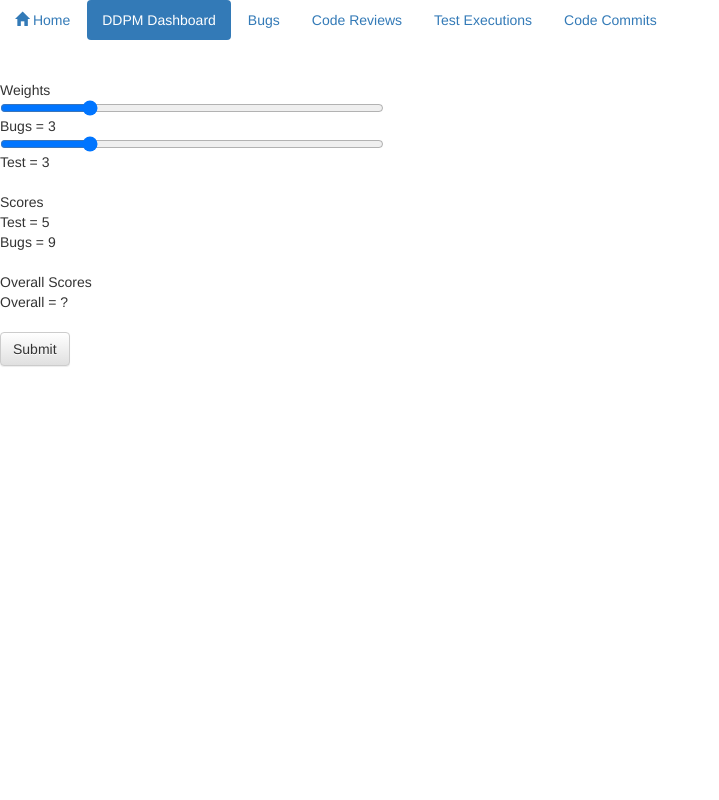
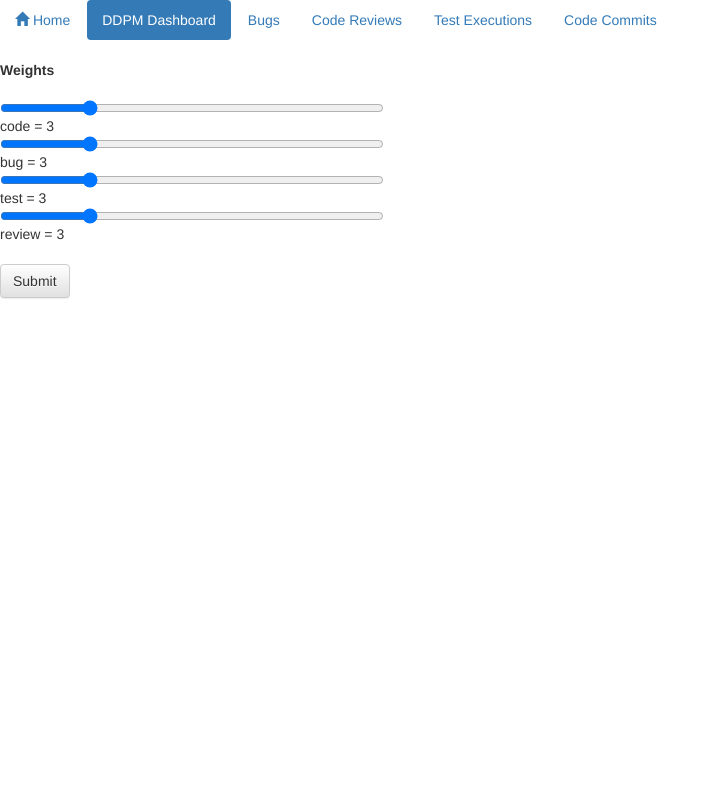
Before and after one commit to neerajjat/ddpm, a Flask app: page / in a window 1280 px wide. Shown: the whole page, without its empty margins (0-719 px from the left). Run offline with Flask 2, Linux system fonts and the light colour scheme; some libraries are stand-ins or nearby versions.

Commit message:
Passing the score attributes from flask to javascript to dynamically create the scores object and then store the info in backend. Remove the unnecessary functions and UI elements.

```diff
--- a/app.py
+++ b/app.py
@@ -1,5 +1,7 @@
 from flask import Flask, render_template, request
 from flask_pymongo import PyMongo
+
+attributes = ["code","bug","test", "review"]
 
 app = Flask(__name__)
 
@@ -9,7 +11,7 @@ mongo = PyMongo(app)
 
 @app.route("/")
 def hello():
-    return render_template('index.html')
+    return render_template('index.html', attributes=attributes)
 
 @app.route("/testmongo")
 def testmongo():
@@ -19,7 +21,7 @@ def testmongo():
 @app.route("/save_template", methods=['POST'])
 def save_template():
     data = request.get_json()
-    status = mongo.db.employees.insert(data)
+    status = mongo.db.templates.insert(data)
     print 'Inserted template with data:%s with status:%s' % (data, status)
     return str(data)
 
--- a/templates/index.html
+++ b/templates/index.html
@@ -27,26 +27,19 @@ $(document).ready(function(){
         console.log('element id:' + id + ' and value:' + value)
     }
 
-    function computeOverallScore(id, value){
-        changeElementValue(id, value)
-        overallScore = parseInt(document.getElementById("test-score-value").innerHTML) *
-            parseInt(document.getElementById("test-weight-value").innerHTML) +
-            parseInt(document.getElementById("bug-score-value").innerHTML) *
-            parseInt(document.getElementById("bug-weight-value").innerHTML);
-        console.log('Overall value:' + overallScore)
-        console.log('bug weight value:' + document.getElementById('bug-weight-value').value)
-        document.getElementById('overall-value').innerHTML = overallScore
-    }
-
     function createTemplate(){
-        var template1 = {"bug_weight":   document.getElementById("bug-weight-value").innerHTML,
-                    "test_weight":  document.getElementById("test-weight-value").innerHTML
-                    };
-        console.log('Template:' + JSON.stringify(template1));
+        var score = {}
+        var attributes = {{attributes|safe}}
+        console.log('attributes as attributes:' + attributes)
+        for (item in attributes){
+            console.log('Item:' + attributes[item])
+            score[attributes[item]] = parseInt(document.getElementById(attributes[item]).innerHTML)
+        }
+        console.log('Template:' + JSON.stringify(score));
         $.ajax({url:"/save_template",
             type: 'POST',
             contentType: "application/json; charset=utf-8",
-            data: JSON.stringify(template1),
+            data: JSON.stringify(score),
             success: function(response){
                 console.log(response)
                 displayTemplateSavedMsg(response)
@@ -67,19 +60,16 @@ $(document).ready(function(){
         $("#template_save_msg").show()
     }
 </script>
+<br>
+<div style="font-weight: bold;">Weights</div>
+<br>
+{% for attribute in attributes %}
+    {% set weight_attribute = attribute + '-' + 'weight' %}
+    <input id="{{ weight_attribute }}" type="range" min="1" max="10" step="1" value="3" style="width:30%" onchange="changeElementValue('{{ attribute }}', this.value)">
+    {{ attribute }} = <span id="{{ attribute }}">3</span>
+{% endfor %}
 
-<br><br>Weights
-<input id="bug-weight" type="range" min="1" max="10" step="1" value="3" style="width:30%" onchange="computeOverallScore('bug-weight-value', this.value)">
-Bugs = <span id="bug-weight-value">3</span>
-<input id="test-weight" type="range" min="1" max="10" step="1" value="3" style="width:30%" onchange="computeOverallScore('test-weight-value', this.value)">
-Test = <span id="test-weight-value">3</span>
-
-<br><br>Scores
-<br>Test = <span id="test-score-value">5</span>
-<br>Bugs = <span id="bug-score-value">9</span>
-
-<br><br>Overall Scores
-<br>Overall = <span id="overall-value">?</span><br><br>
+<br><br>
 <input type="submit" class="btn btn-default" onclick="createTemplate()">
 <p id="template_save_msg" class="text-danger"></p>
 
```
